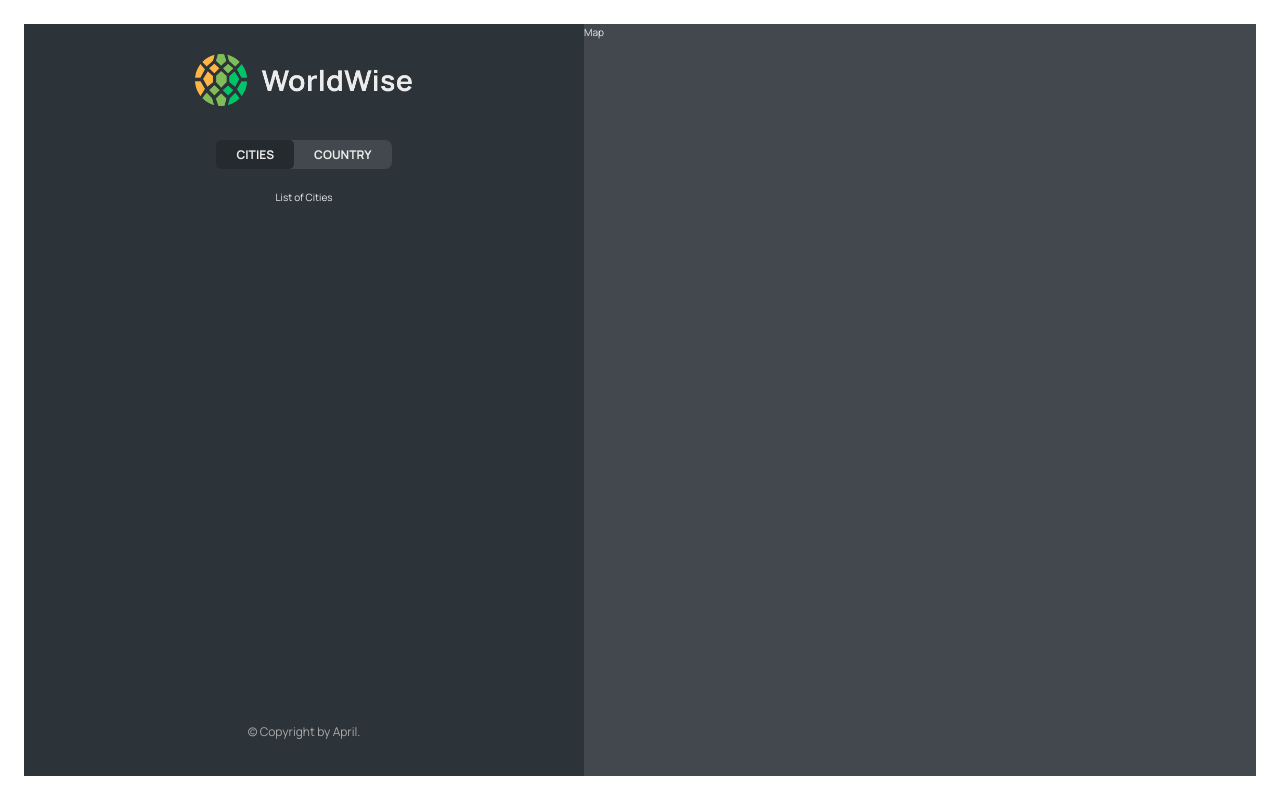
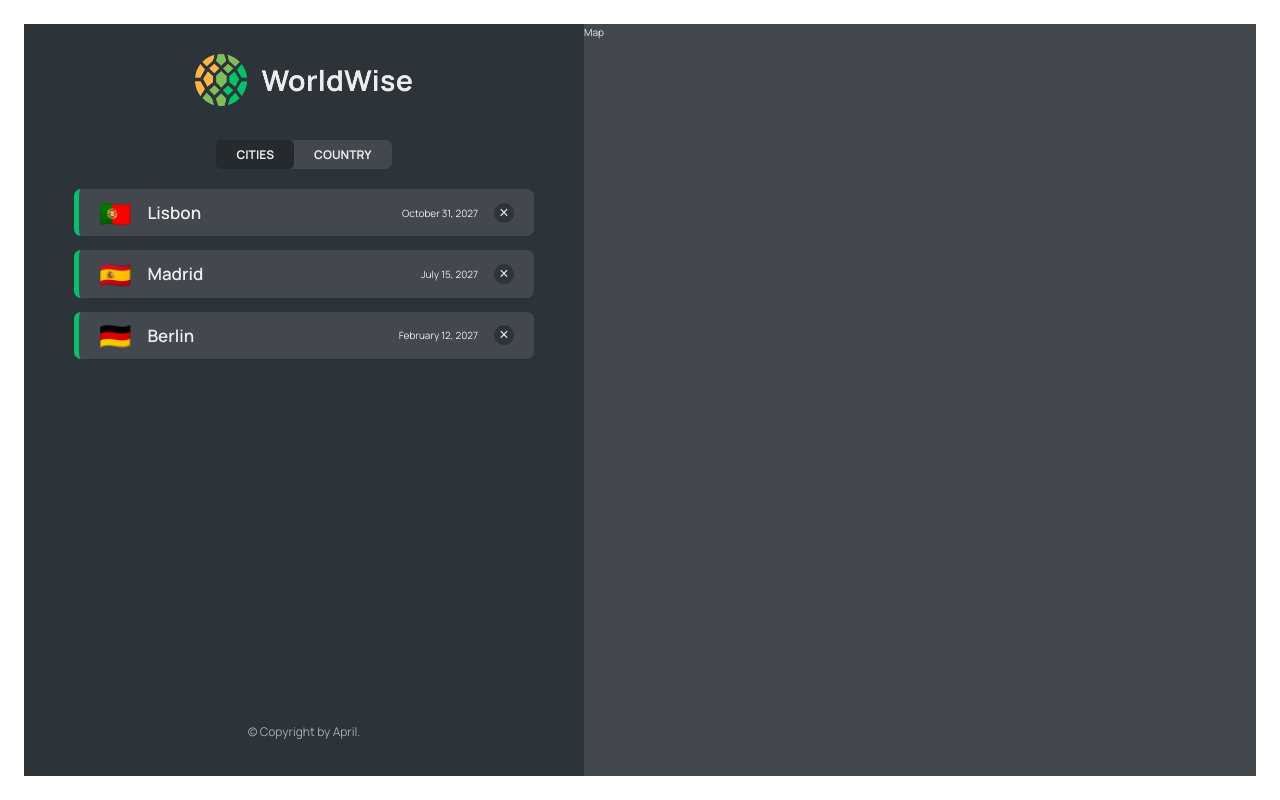
Before and after one commit to Sanskar-Rijal/HappyPlaces, a React (Vite) app: page /app/cities in a window 1280 px wide. Built offline with nearby package versions, Linux system fonts and the light colour scheme; data requests are answered from the project's data file.

Commit message:
fetching cities from api

```diff
--- /dev/null
+++ b/data/cities.json
@@ -0,0 +1,40 @@
+{
+  "cities": [
+    {
+      "cityName": "Lisbon",
+      "country": "Portugal",
+      "emoji": "🇵🇹",
+      "date": "2027-10-31T15:59:59.138Z",
+      "notes": "My favorite city so far!",
+      "position": {
+        "lat": 38.727881642324164,
+        "lng": -9.140900099907554
+      },
+      "id": 73930385
+    },
+    {
+      "cityName": "Madrid",
+      "country": "Spain",
+      "emoji": "🇪🇸",
+      "date": "2027-07-15T08:22:53.976Z",
+      "notes": "",
+      "position": {
+        "lat": 40.46635901755316,
+        "lng": -3.7133789062500004
+      },
+      "id": 17806751
+    },
+    {
+      "cityName": "Berlin",
+      "country": "Germany",
+      "emoji": "🇩🇪",
+      "date": "2027-02-12T09:24:11.863Z",
+      "notes": "Amazing 😃",
+      "position": {
+        "lat": 52.53586782505711,
+        "lng": 13.376933665713324
+      },
+      "id": 98443197
+    }
+  ]
+}
--- a/package.json
+++ b/package.json
@@ -7,9 +7,11 @@
     "dev": "vite",
     "build": "vite build",
     "lint": "eslint .",
-    "preview": "vite preview"
+    "preview": "vite preview",
+    "server": "json-server data/cities.json --port 8000"
   },
   "dependencies": {
+    "json-server": "^1.0.0-beta.3",
     "react": "^19.1.0",
     "react-dom": "^19.1.0",
     "react-router-dom": "^7.6.3"
--- a/src/App.jsx
+++ b/src/App.jsx
@@ -6,8 +6,39 @@ import PageNotFound from "./pages/PageNotFound";
 import AppLayout from "./pages/AppLayout";
 import "./index.css";
 import Login from "./pages/Login";
+import CityList from "./components/City/CityList";
+import React from "react";
+import { useEffect } from "react";
+
+const Base_Url = "http://localhost:8000/cities";
 
 export default function App() {
+  //state for fetching cities from api
+  const [cities, setCities] = React.useState([]);
+  const [loading, setLoading] = React.useState(false);
+
+  useEffect(function () {
+    async function fetchCities() {
+      //console.log("fetching cities");
+      try {
+        setLoading(true);
+        const response = await fetch(`${Base_Url}`);
+        if (!response.ok) {
+          throw new Error("Something went wrong,please try again later.....");
+        }
+        const data = await response.json();
+        setCities(data);
+        //console.log("data", data);
+        setLoading(false);
+      } catch (error) {
+        console.error("error", error);
+      } finally {
+        setLoading(false);
+      }
+    }
+    fetchCities();
+  }, []);
+
   return (
     <BrowserRouter>
       <Routes>
@@ -16,13 +47,19 @@ export default function App() {
         <Route path="/" element={<Homepage />} />
         {/* nested route for app , all of the nested routes should be displayed at sidebar*/}
         <Route path="app" element={<AppLayout />}>
-          <Route path="cities" element={<p>List of Cities </p>} />
+          <Route
+            path="cities"
+            element={<CityList cities={cities} isLoading={loading} />}
+          />
           <Route path="country" element={<p>Countries</p>} />
           <Route path="form" element={<p>Form</p>} />
 
           {/* now we will be using indexed route, basically if none of the route matched then
 it will be rendered */}
-          <Route index element={<p>hello i am index route </p>} />
+          <Route
+            index
+            element={<CityList cities={cities} isLoading={loading} />}
+          />
         </Route>
         <Route path="login" element={<Login />} />
         <Route path="*" element={<PageNotFound />} />
--- /dev/null
+++ b/src/components/City/CityItem.jsx
@@ -0,0 +1,22 @@
+import styles from "./CityItem.module.css";
+
+const formatDate = (date) =>
+  new Intl.DateTimeFormat("en", {
+    day: "numeric",
+    month: "long",
+    year: "numeric",
+  }).format(new Date(date));
+
+export default function CityItem({ cities }) {
+  //destructuring the cities
+  const { cityName: name, country, emoji: flag, date } = cities;
+
+  return (
+    <li className={styles.cityItem}>
+      <span className={styles.emoji}> {flag}</span>
+      <h3 className={styles.name}>{name}</h3>
+      <time className={styles.data}>{formatDate(date)}</time>
+      <button className={styles.deleteBtn}> &times; </button>
+    </li>
+  );
+}
--- /dev/null
+++ b/src/components/City/CityList.jsx
@@ -0,0 +1,22 @@
+import Spinner from "../Spinner/Spinner";
+import CityItem from "./CityItem";
+import styles from "./CityList.module.css";
+import Message from "../Message/Message";
+
+export default function CityList({ cities, isLoading }) {
+  if (isLoading) {
+    return <Spinner />;
+  }
+
+  if (!cities.length) {
+    return <Message />;
+  }
+
+  return (
+    <div className={styles.cityList}>
+      {cities.map((item) => {
+        return <CityItem key={item.id} cities={item} />;
+      })}
+    </div>
+  );
+}
--- a/src/components/Message/Message.jsx
+++ b/src/components/Message/Message.jsx
@@ -3,7 +3,7 @@ import styles from "./Message.module.css";
 function Message({ message }) {
   return (
     <p className={styles.message}>
-      <span role="img">👋</span> {message}
+      <span role="img">No cities yet👋</span> {message}
     </p>
   );
 }
```
Also changed, not shown: 1 other file (tests, documents, lock files or other folders).
